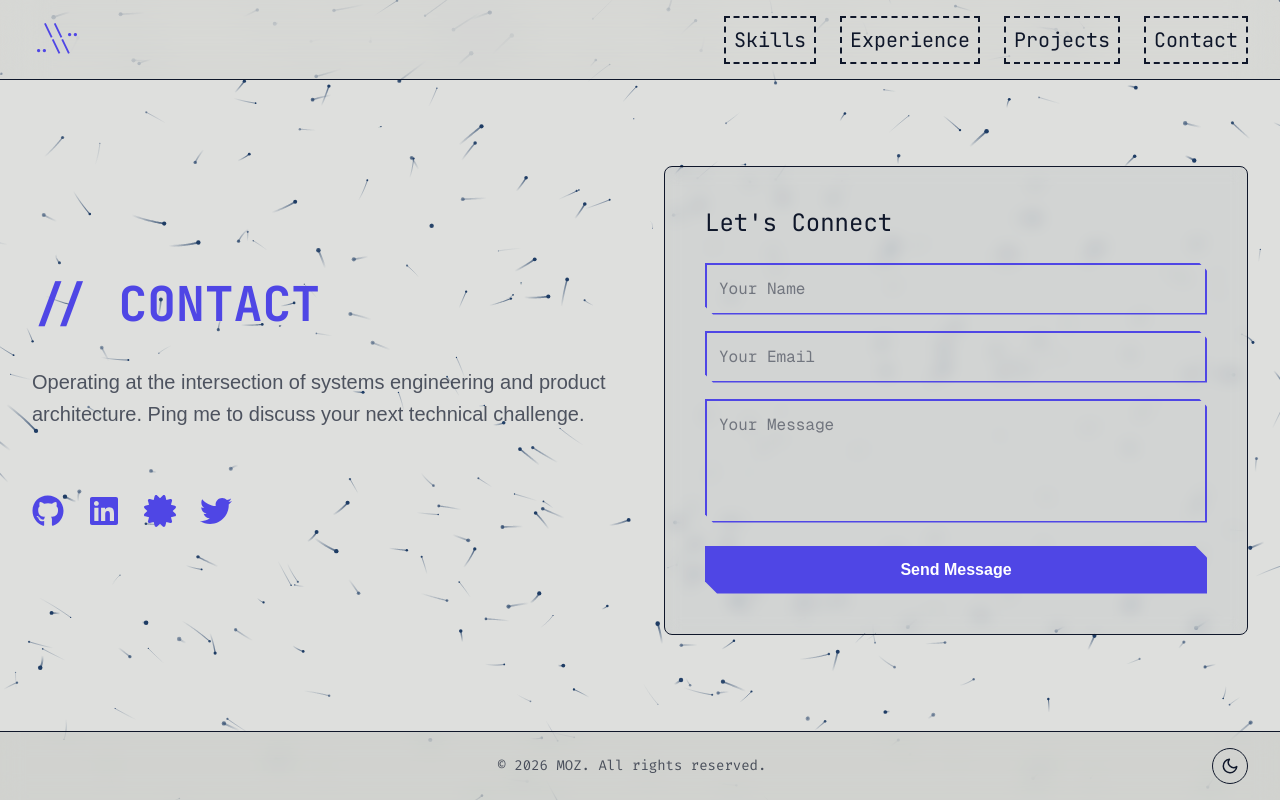
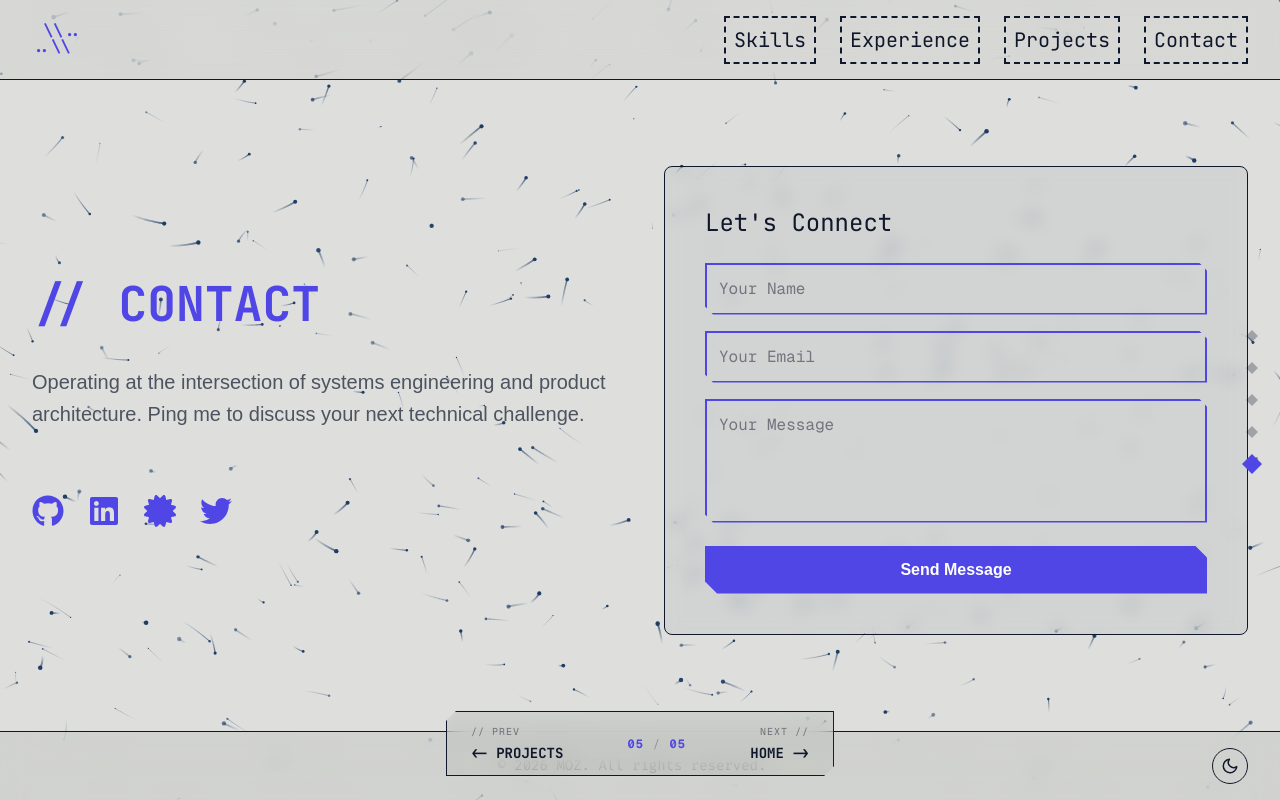
Before and after one commit to moses-Dera/moses-portfolio, a Next.js app: page /contact in a window 1280 px wide. Built offline with nearby package versions, Linux system fonts and the light colour scheme; no server answers.

Commit message:
feat: add PageNavigation component for route traversal and visual site progress indicators

```diff
--- a/app/layout.tsx
+++ b/app/layout.tsx
@@ -5,6 +5,7 @@ import Navbar from "../components/navbar";
 import Footer from "../components/footer";
 import GrainBackground from "../components/GrainBackground";
 import PageSwipeListener from "../components/PageSwipeListener";
+import PageNavigation from "../components/PageNavigation";
 
 const inter = Inter({ variable: "--font-inter", subsets: ['latin'], weight: ['400', '600', '700'] });
 const fira = Fira_Code({ variable: "--font-fira", subsets: ['latin'], weight: ['400', '600'] });
@@ -109,6 +110,7 @@ export default function RootLayout({
         <GrainBackground />
         <Navbar />
         <PageSwipeListener />
+        <PageNavigation />
         <main className="flex-1 flex flex-col pb-16">
           {children}
         </main>
--- /dev/null
+++ b/components/PageNavigation.tsx
@@ -0,0 +1,81 @@
+"use client";
+
+import { usePathname, useRouter } from 'next/navigation';
+import { useEffect, useState } from 'react';
+
+const ROUTES = [
+  { path: '/', label: 'HOME' },
+  { path: '/skill', label: 'SKILLS' },
+  { path: '/experience', label: 'EXPERIENCE' },
+  { path: '/project', label: 'PROJECTS' },
+  { path: '/contact', label: 'CONTACT' }
+];
+
+export default function PageNavigation() {
+  const pathname = usePathname();
+  const router = useRouter();
+  const [mounted, setMounted] = useState(false);
+
+  useEffect(() => {
+    setMounted(true);
+  }, []);
+
+  if (!mounted) return null;
+
+  const currentIndex = ROUTES.findIndex(r => r.path === pathname);
+  // Only show on main portfolio routes
+  if (currentIndex === -1) return null;
+
+  const prev = currentIndex > 0 ? ROUTES[currentIndex - 1] : ROUTES[ROUTES.length - 1];
+  const next = currentIndex < ROUTES.length - 1 ? ROUTES[currentIndex + 1] : ROUTES[0];
+
+  return (
+    <>
+      {/* VERTICAL DIAMOND INDICATORS - Right Edge (Desktop Only) */}
+      <div className="fixed right-6 top-1/2 -translate-y-1/2 z-[60] hidden md:flex flex-col items-center gap-6">
+        {ROUTES.map((route, i) => {
+          const isActive = i === currentIndex;
+          return (
+            <div key={route.path} className="relative group flex items-center justify-end">
+              <span className="absolute right-6 font-mono text-[10px] text-accent opacity-0 group-hover:opacity-100 transition-opacity whitespace-nowrap tracking-widest pointer-events-none">
+                {route.label}
+              </span>
+              <button
+                onClick={() => router.push(route.path)}
+                className={`w-2 h-2 transition-all duration-300 ${isActive ? 'bg-accent scale-[2.5]' : 'bg-foreground/30 hover:bg-accent/70 scale-150'} `}
+                style={{ clipPath: 'polygon(50% 0%, 100% 50%, 50% 100%, 0% 50%)' }} // Diamond shape
+                aria-label={`Go to ${route.label}`}
+              />
+            </div>
+          );
+        })}
+      </div>
+
+      {/* BOTTOM NAV BAR - Floating (Mobile & Desktop) */}
+      <div
+        className="fixed bottom-6 left-1/2 -translate-x-1/2 z-[60] flex items-center justify-between gap-8 md:gap-16 px-6 py-3 bg-background/80 backdrop-blur-md border border-border/40"
+        style={{ clipPath: 'polygon(10px 0, 100% 0, 100% calc(100% - 10px), calc(100% - 10px) 100%, 0 100%, 0 10px)' }}
+      >
+        <button
+          onClick={() => router.push(prev.path)}
+          className="group flex flex-col items-start"
+        >
+          <span className="font-mono text-[10px] text-foreground/50 uppercase tracking-widest mb-1">{"// PREV"}</span>
+          <span className="font-jetbrains text-sm font-bold text-foreground group-hover:text-accent transition-colors">{"<-"} {prev.label}</span>
+        </button>
+
+        <div className="font-mono text-xs text-accent font-bold tracking-widest">
+          0{currentIndex + 1} <span className="text-foreground/30 font-normal">/</span> 0{ROUTES.length}
+        </div>
+
+        <button
+          onClick={() => router.push(next.path)}
+          className="group flex flex-col items-end"
+        >
+          <span className="font-mono text-[10px] text-foreground/50 uppercase tracking-widest mb-1">{"NEXT //"}</span>
+          <span className="font-jetbrains text-sm font-bold text-foreground group-hover:text-accent transition-colors">{next.label} {"->"}</span>
+        </button>
+      </div>
+    </>
+  );
+}
```
